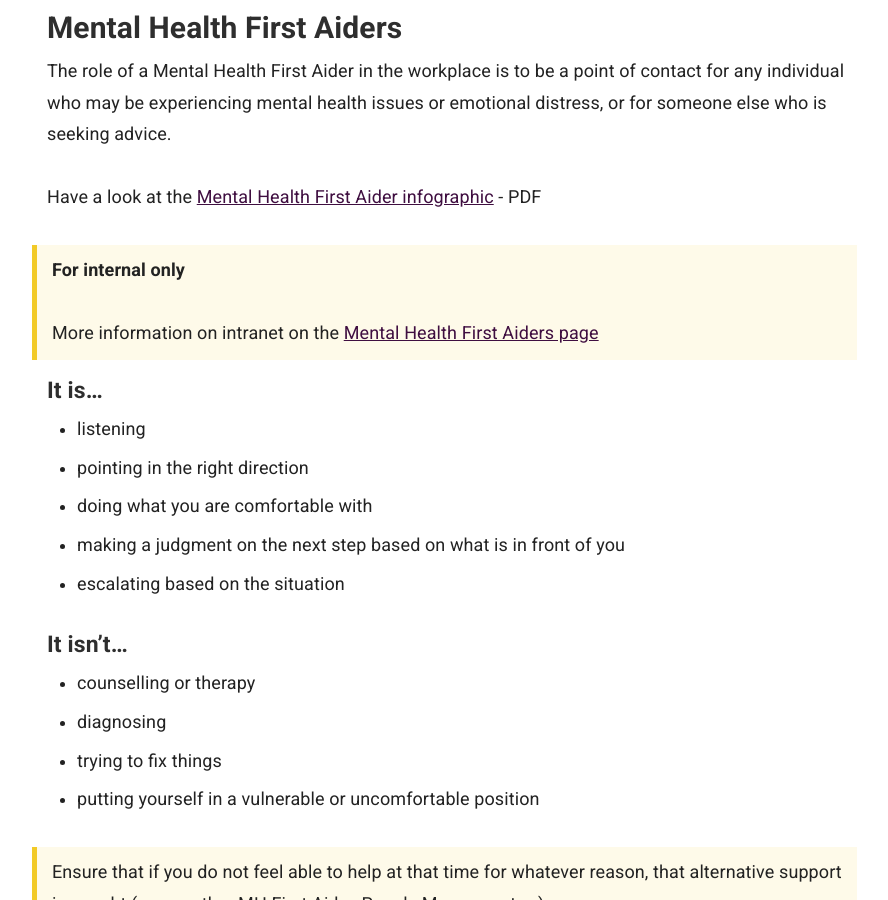
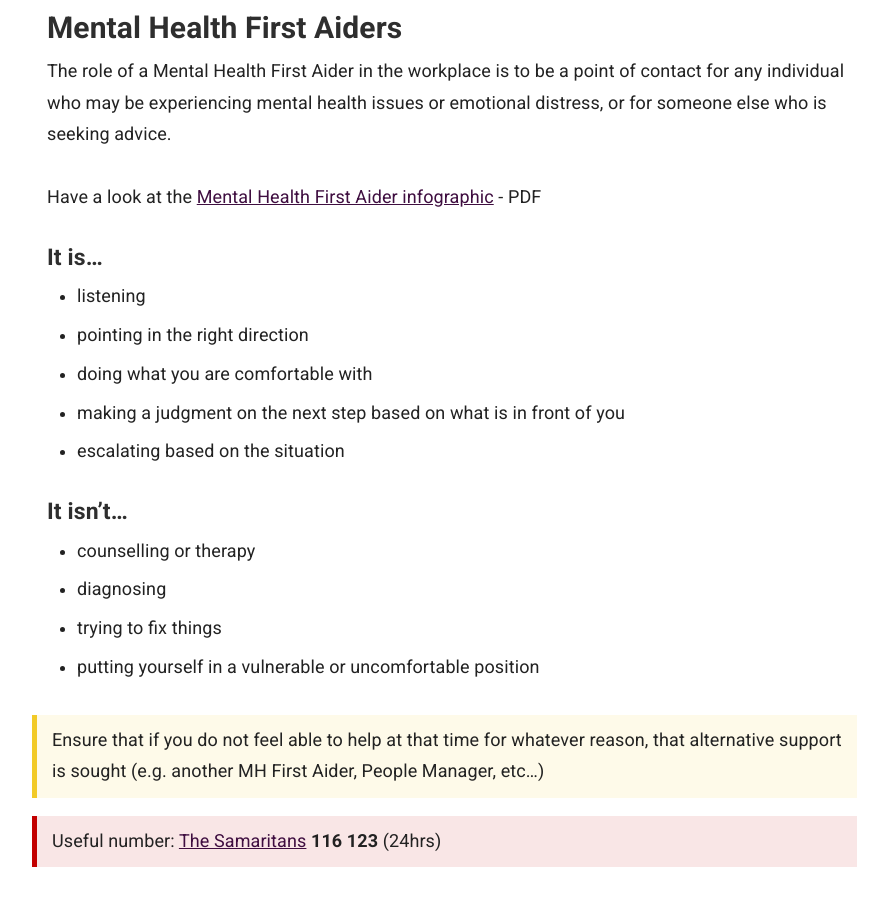
Before and after one commit to numbat70/inclusion2021, a Jekyll site: the page built from _docs/accessibility/advice-specific.md, in a window 1280 px wide and 900 px high, scrolled down 30401 px. Shown: the whole window, without its empty margins (343-1231 px from the left). Built offline with Jekyll 4.4.1, drawn with Linux system fonts in a browser that asks for light colours.

Commit message:
comment internal use part

```diff
--- a/_docs/accessibility/advice-specific.md
+++ b/_docs/accessibility/advice-specific.md
@@ -642,10 +642,10 @@ The role of a Mental Health First Aider in the workplace is to be a point of con
 
 Have a look at the [Mental Health First Aider infographic](/inclusion/images/MentalHealthFirstAidGuidance.pdf) - PDF
 
-<blockquote>
-<p><strong>For internal only</strong></p>
+<!--blockquote>
+<p><strong>For internal staff only</strong></p>
 <p>More information on intranet on the <a href="https://scotent.sharepoint.com/sites/Intranet/Corporate/Hr-corp/my-wellbeing/Pages/Mental-Health-First-Aiders.aspx" target="_blank">Mental Health First Aiders page</a></p>
-</blockquote>
+</blockquote-->
 
 
 #### It is...
```
